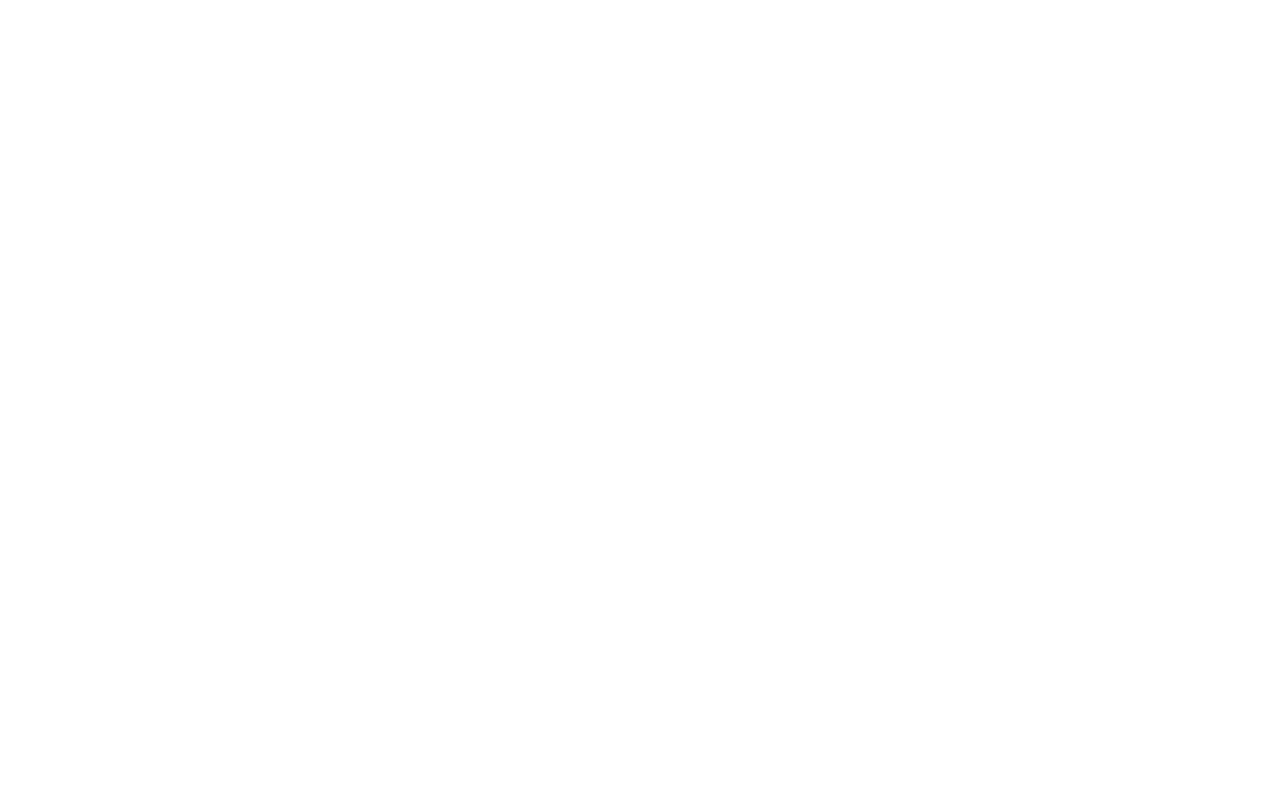
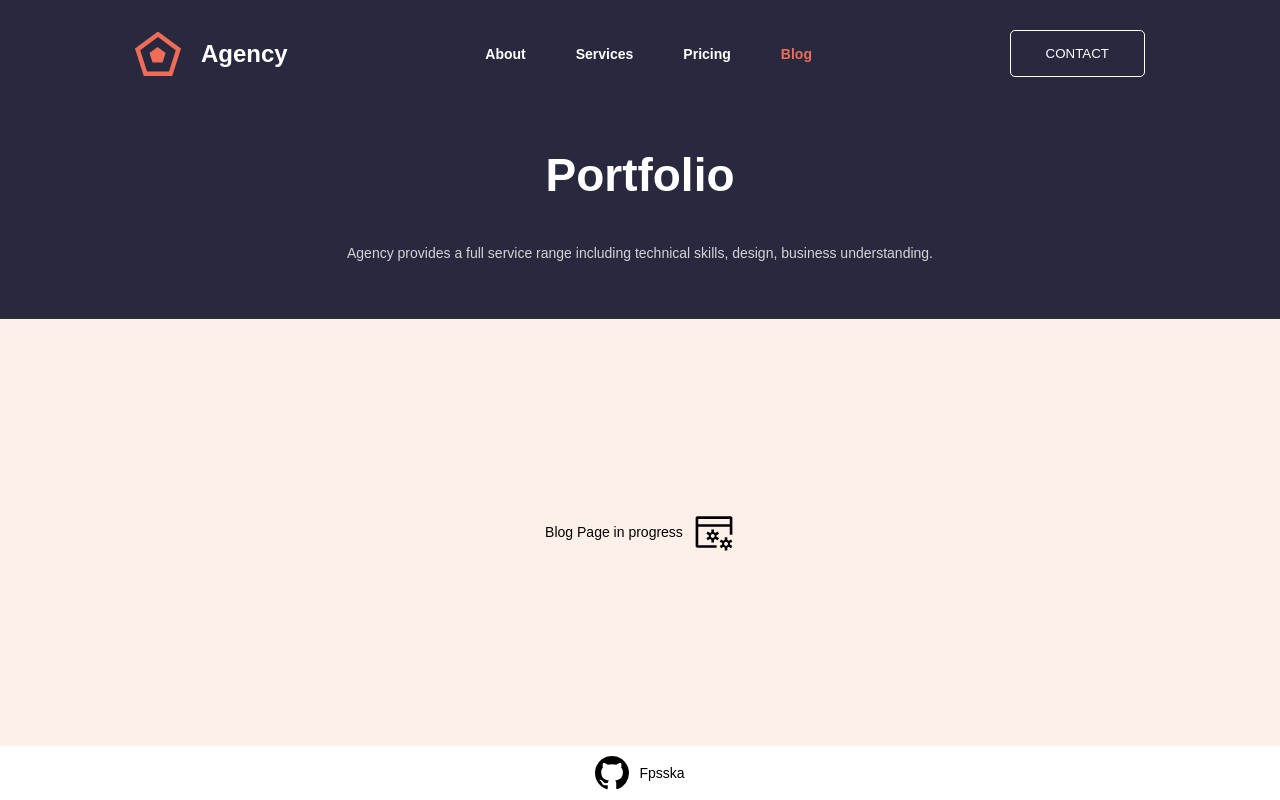
Before and after one commit to Fpsska/Agency-website, a React (Create React App) app: page /Upiter-Task/Blog in a window 1280 px wide. Before the commit this address had no page. Built offline with nearby package versions, Linux system fonts and the light colour scheme; no server answers.

Commit message:
feat: create BlogPage, ServicesPage, PricingPage components, configure Routes in App.tsx & install gh-pages npm package, create deploy, predeploy scripts in packege.json

```diff
--- a/package.json
+++ b/package.json
@@ -3,6 +3,7 @@
   "author": "Fpsska",
   "version": "0.1.0",
   "private": true,
+  "homepage": "https://Fpsska.github.io/Upiter-Task",
   "dependencies": {
     "@reduxjs/toolkit": "^1.8.2",
     "@testing-library/jest-dom": "^5.16.4",
@@ -28,7 +29,9 @@
     "test": "react-scripts test",
     "eject": "react-scripts eject",
     "lint": "eslint -c .eslintrc --ext .js,.jsx,.ts,.tsx .",
-    "lint:fix": "npm run lint -- --fix"
+    "lint:fix": "npm run lint -- --fix",
+    "predeploy": "npm run build",
+    "deploy": "gh-pages -d build"
   },
   "browserslist": {
     "production": [
@@ -43,6 +46,7 @@
     ]
   },
   "devDependencies": {
+    "gh-pages": "^4.0.0",
     "node-sass": "^7.0.1"
   }
 }
--- a/src/Types/headerSliceTypes.ts
+++ b/src/Types/headerSliceTypes.ts
@@ -1,5 +1,6 @@
 export interface headerNavTemplatesTypes {
     id: string,
     text: string,
+    href: string,
     isActive: boolean
 }
--- a/src/app/slices/headerSlice.ts
+++ b/src/app/slices/headerSlice.ts
@@ -15,21 +15,25 @@
         {
             id: '1',
             text: 'About',
+            href: '/Upiter-Task/',
             isActive: true
         },
         {
             id: '2',
             text: 'Services',
+            href: 'Services',
             isActive: false
         },
         {
             id: '3',
             text: 'Pricing',
+            href: 'Pricing',
             isActive: false
         },
         {
             id: '4',
             text: 'Blog',
+            href: 'Blog',
             isActive: false
         }
     ]
--- a/src/assets/styles/_media.scss
+++ b/src/assets/styles/_media.scss
@@ -62,4 +62,12 @@
     .gallery__photos {
         grid-template-columns: 100%;
     }
+    .blog-page__wrapper,
+    .services-page__wrapper,
+    .pricing-page__wrapper {
+        flex-direction: column;
+        .message {
+            margin: 0 0 5px 0;
+        }
+    }
 }
--- a/src/assets/styles/_style.scss
+++ b/src/assets/styles/_style.scss
@@ -62,3 +62,21 @@
     font-weight: 400;
     text-align: center;
 }
+
+.blog-page,
+.services-page,
+.pricing-page {
+    height: 100%;
+}
+.blog-page__wrapper,
+.services-page__wrapper,
+.pricing-page__wrapper {
+    height: 100%;
+    display: flex;
+    justify-content: center;
+    align-items: center;
+}
+
+.message {
+    margin: 0 10px 0 0;
+}
--- a/src/components/App/App.tsx
+++ b/src/components/App/App.tsx
@@ -4,6 +4,9 @@
 
 import Layout from '../common/Layout/Layout';
 import MainPage from '../pages/MainPage/MainPage';
+import ServicesPage from '../pages/ServicesPage/ServicesPage';
+import PricingPage from '../pages/PricingPage/PricingPage';
+import BlogPage from '../pages/BlogPage/BlogPage';
 
 import '../../assets/styles/_style.scss';
 import '../../assets/styles/_media.scss';
@@ -15,8 +18,11 @@
   return (
     <div className="App">
       <Routes>
-        <Route path="/" element={<Layout />}>
+        <Route path="Upiter-Task" element={<Layout />}>
           <Route index element={<MainPage />} />
+          <Route path="Services" element={<ServicesPage />} />
+          <Route path="Pricing" element={<PricingPage />} />
+          <Route path="Blog" element={<BlogPage />} />
         </Route>
       </Routes>
     </div>
--- a/src/components/Nav/Nav.tsx
+++ b/src/components/Nav/Nav.tsx
@@ -43,6 +43,7 @@
                             key={item.id}
                             id={item.id}
                             text={item.text}
+                            href={item.href}
                             category={item.category}
                             isActive={item.isActive}
                             role={role}
--- a/src/components/Nav/NavTemplate.tsx
+++ b/src/components/Nav/NavTemplate.tsx
@@ -14,6 +14,7 @@
 interface propTypes {
     id: string,
     text: string,
+    href: string,
     category: string,
     isActive: boolean,
     role: string,
@@ -28,6 +29,7 @@
     const {
         id,
         text,
+        href,
         category,
         isActive,
         role,
@@ -55,7 +57,7 @@
                     {text}
                 </a>
                 :
-                <NavLink className="nav__link" to="/">{text}</NavLink>
+                <NavLink className="nav__link" to={href}>{text}</NavLink>
             }
         </li>
     );
--- a/src/components/Nav/nav.scss
+++ b/src/components/Nav/nav.scss
@@ -12,8 +12,9 @@
     }
     &__link {
         color: #fff;
+        font-weight: 600;
     }
-    // &__link.active {
-    //     color: #000;
-    // }
+    &__link.active {
+        color: #ef6d58;
+    }
 }
--- /dev/null
+++ b/src/components/pages/BlogPage/BlogPage.tsx
@@ -0,0 +1,18 @@
+import React from 'react';
+
+import { VscServerProcess } from 'react-icons/vsc';
+
+// /. imports
+
+const BlogPage: React.FC = () => {
+    return (
+        <div className="blog-page">
+            <div className="blog-page__wrapper">
+                <p className="message">Blog Page in progress</p>
+                <VscServerProcess size={'42px'} />
+            </div>
+        </div>
+    );
+};
+
+export default BlogPage;
--- /dev/null
+++ b/src/components/pages/PricingPage/PricingPage.tsx
@@ -0,0 +1,18 @@
+import React from 'react';
+
+import { VscServerProcess } from 'react-icons/vsc';
+
+// /. imports
+
+const PricingPage: React.FC = () => {
+    return (
+        <div className="pricing-page">
+            <div className="pricing-page__wrapper">
+                <p className="message">Pricing Page in progress</p>
+                <VscServerProcess size={'42px'} />
+            </div>
+        </div>
+    );
+};
+
+export default PricingPage;
--- /dev/null
+++ b/src/components/pages/ServicesPage/ServicesPage.tsx
@@ -0,0 +1,18 @@
+import React from 'react';
+
+import { VscServerProcess } from 'react-icons/vsc';
+
+// /. imports
+
+const ServicesPage: React.FC = () => {
+    return (
+        <div className="services-page">
+            <div className="services-page__wrapper">
+                <p className="message">Services Page in progress</p>
+                <VscServerProcess size={'42px'} />
+            </div>
+        </div>
+    );
+};
+
+export default ServicesPage;
```
Also changed, not shown: 1 other file (tests, documents, lock files or other folders).
